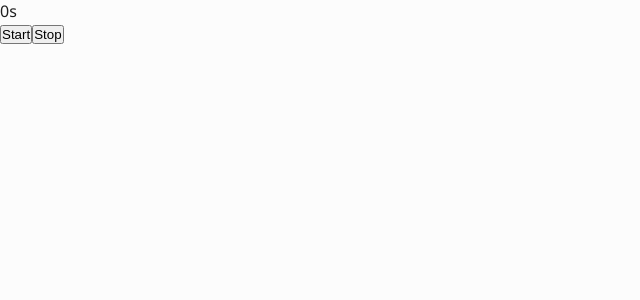
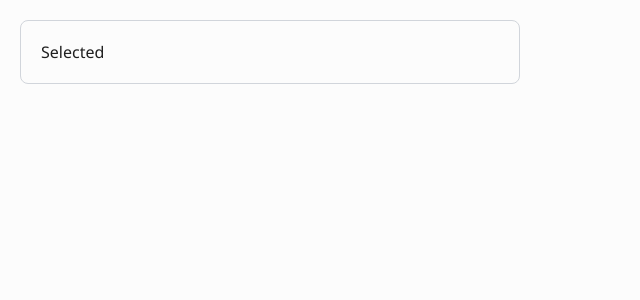
Before and after one commit to Nguyen-Van-Chuong/React, a React (Create React App) app: page / in a window 1280 px wide. Shown: the top 300 px of the page, without its empty margins (0-640 px from the left). Built offline with nearby package versions, Linux system fonts and the light colour scheme.

Commit message:
dropdown

```diff
--- a/package.json
+++ b/package.json
@@ -36,5 +36,8 @@
       "last 1 firefox version",
       "last 1 safari version"
     ]
+  },
+  "devDependencies": {
+    "tailwindcss": "^3.3.2"
   }
 }
--- a/src/App.jsx
+++ b/src/App.jsx
@@ -1,10 +1,12 @@
 import "./App.css";
+import Dropdown from "./components/Dropdown";
 import StopWatch from "./components/StopWatch";
 
 function App() {
   return (
-    <div>
-      <StopWatch></StopWatch>
+    <div className="p-5">
+      {/* <StopWatch></StopWatch> */}
+      <Dropdown></Dropdown>
     </div>
   );
 }
--- /dev/null
+++ b/src/components/Dropdown.jsx
@@ -0,0 +1,38 @@
+import React, { useEffect, useRef, useState } from "react";
+
+const Dropdown = () => {
+  const [showDropdown, setShowDropdown] = useState(false);
+  const dropdownRef = useRef(null);
+  useEffect(() => {
+    function handleClickOutDropdown(e) {
+      if (dropdownRef.current && !dropdownRef.current.contains(e.target)) {
+        setShowDropdown(false);
+      }
+    }
+    document.addEventListener("click", handleClickOutDropdown);
+    // unmount
+    return () => {
+      document.removeEventListener("click", handleClickOutDropdown);
+    };
+  }, []);
+
+  return (
+    <div className="relative w-full max-w-[500px]" ref={dropdownRef}>
+      <div
+        className="p-5 border border-gray-300 rounded-lg w-full cursor-pointer"
+        onClick={() => setShowDropdown(!showDropdown)}
+      >
+        Selected
+      </div>
+      {showDropdown && (
+        <div className="border border-gray-200 rounded-lg absolute top-full left-0 w-full bg-white">
+          <div className="p-5">Javascript</div>
+          <div className="p-5">react</div>
+          <div className="p-5">vuejs</div>{" "}
+        </div>
+      )}
+    </div>
+  );
+};
+
+export default Dropdown;
--- a/src/index.css
+++ b/src/index.css
@@ -1,3 +1,7 @@
+@tailwind base;
+@tailwind components;
+@tailwind utilities;
+
 body {
   margin: 0;
   font-family: -apple-system, BlinkMacSystemFont, 'Segoe UI', 'Roboto', 'Oxygen',
--- /dev/null
+++ b/tailwind.config.js
@@ -0,0 +1,10 @@
+/** @type {import('tailwindcss').Config} */
+module.exports = {
+  content: ["./src/**/*.{js,jsx,ts,tsx}"],
+  theme: {
+    extend: {
+
+    },
+  },
+  plugins: [],
+}
```
Also changed, not shown: 1 other file (tests, documents, lock files or other folders).
